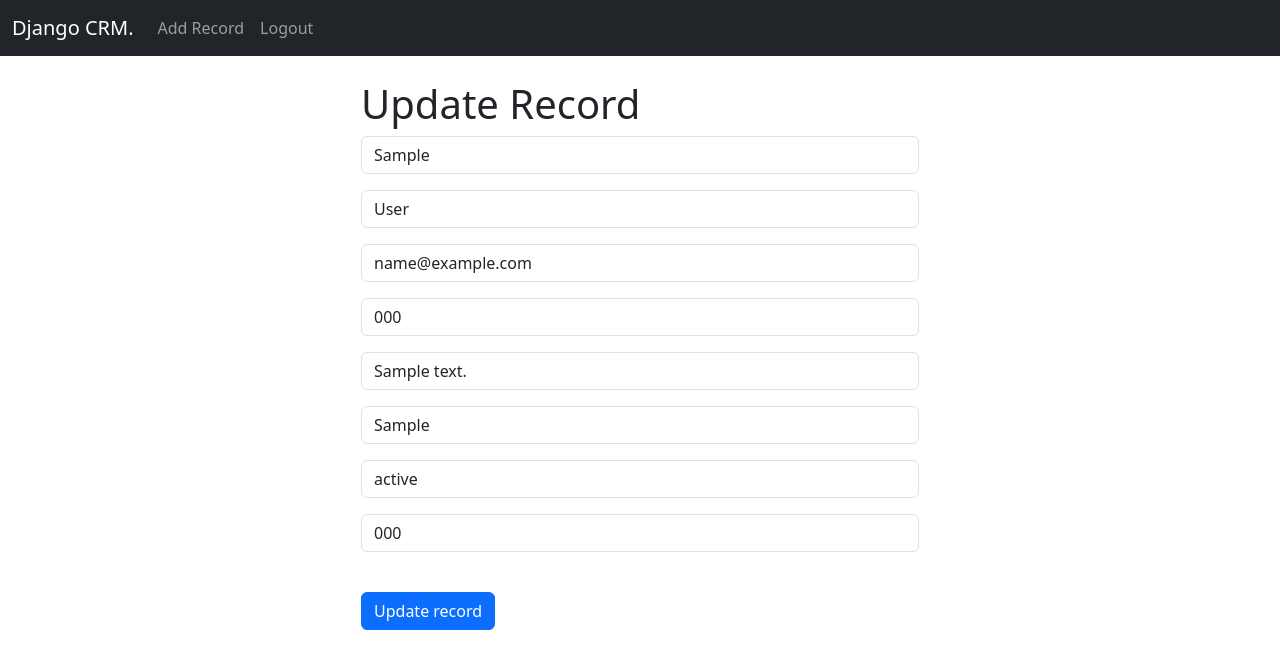
After one commit to shuaibu222/crm-django, a Django app: page /update_record/1 in a window 1280 px wide. The commit adds this page. Shown: the top 669 px of the page. Run offline with Django 4.2, Linux system fonts and the light colour scheme; a user stored in the database is signed in; tables that the repository leaves empty hold one stand-in row (values such as "Sample post").

Commit message:
finish CRM alhamduliLaah

```diff
--- a/website/forms.py
+++ b/website/forms.py
@@ -1,6 +1,7 @@
 from django.contrib.auth.forms import UserCreationForm
 from django.contrib.auth.models import User
 from django import forms
+from .models import Record
 
 class SignupForm(UserCreationForm):
     email = forms.EmailField(label='', widget=forms.TextInput(attrs={'class': 'form-control', 'placeholder': 'Email Address'}))
@@ -28,3 +29,18 @@ def __init__(self, *args, **kwargs):
 		self.fields['password2'].widget.attrs['placeholder'] = 'Confirm Password'
 		self.fields['password2'].label = ''
 		self.fields['password2'].help_text = '<span class="form-text text-muted"><small>Enter the same password as before, for verification.</small></span>'
+
+class AddRecordForm(forms.ModelForm):
+		first_name = forms.CharField(required=True, widget=forms.TextInput(attrs={'placeholder': 'First Name', 'class': 'form-control'}), label='')
+		last_name = forms.CharField(required=True, widget=forms.TextInput(attrs={'placeholder': 'Last Name', 'class': 'form-control'}), label='')
+		email = forms.CharField(required=True, widget=forms.TextInput(attrs={'placeholder': 'Email', 'class': 'form-control'}), label='')
+		phone = forms.CharField(required=True, widget=forms.TextInput(attrs={'placeholder': 'Phone Number', 'class': 'form-control'}), label='')
+		address = forms.CharField(required=True, widget=forms.TextInput(attrs={'placeholder': 'Address', 'class': 'form-control'}), label='')
+		city = forms.CharField(required=True, widget=forms.TextInput(attrs={'placeholder': 'City', 'class': 'form-control'}), label='')
+		state = forms.CharField(required=True, widget=forms.TextInput(attrs={'placeholder': 'State', 'class': 'form-control'}), label='')
+		zipcode = forms.CharField(required=True, widget=forms.TextInput(attrs={'placeholder': 'Zipcode', 'class': 'form-control'}), label='')
+
+		class Meta:
+				model = Record
+				fields = ('first_name', 'last_name', 'email', 'phone', 'address', 'city','state', 'zipcode')
+				# exclude = ('user',) ------ we can use this to input all fields instead of hard-coded fields ---
--- a/website/templates/navbar.html
+++ b/website/templates/navbar.html
@@ -8,6 +8,9 @@
         <ul class="navbar-nav me-auto mb-2 mb-lg-0">
             {% if user.is_authenticated %}
               <li class="nav-item">
+                <a class="nav-link" href="{% url 'add_record' %}">Add Record</a>
+              </li>
+              <li class="nav-item">
                 <a class="nav-link" href="{% url 'logout_user' %}">Logout</a>
               </li>
             {% else %}
@@ -15,7 +18,7 @@
                 <a class="nav-link" href="{% url 'login_user' %}">Login</a>
               </li>
               <li class="nav-item">
-                <a class="nav-link" href="{% url 'register_user' %}">register</a>
+                <a class="nav-link" href="{% url 'register_user' %}">Signup</a>
               </li>
             {% endif %}
 
--- a/website/templates/register.html
+++ b/website/templates/register.html
@@ -4,6 +4,7 @@
 
     <div class='col-md-6 offset-md-3'>
         <h1>Register</h1>
+        <br/>
         <form method="POST" action=''>
             {% csrf_token %}
             {% if form.errors %}
@@ -19,7 +20,7 @@
 		{% endif %}
             {{ form.as_p }}
             <br/>
-                <button type="submit" class="btn btn-primary">Register</button>
+                <button type="submit" class="btn btn-primary">Signup</button>
 
         </form>
     </div>
--- /dev/null
+++ b/website/templates/update_record.html
@@ -0,0 +1,14 @@
+{% extends 'base.html' %}
+
+
+{% block content %}
+<div class='col-md-6 offset-md-3'>
+    <h1>Update Record</h1>
+    <form method="POST" action=''>
+        {% csrf_token %}
+        {{ form.as_p }}
+        <br/>
+        <button type="submit" class="btn btn-primary">Update record</button>
+    </form>
+</div>
+{% endblock content %}
--- a/website/urls.py
+++ b/website/urls.py
@@ -7,4 +7,7 @@ urlpatterns = [
     path('logout/', views.logout_user, name='logout_user'),
     path('register/', views.register_user, name='register_user'),
     path('record/<int:pk>', views.customer_record, name='record'),
+    path('delete_record/<int:pk>', views.delete_record, name='delete_record'),
+    path('add_record/', views.add_record, name='add_record'),
+    path('update_record/<int:pk>', views.update_record, name='update_record'),
 ]
--- a/website/views.py
+++ b/website/views.py
@@ -1,7 +1,7 @@
 from django.shortcuts import render, redirect
 from django.contrib.auth import authenticate, login, logout
 from django.contrib import messages
-from .forms import SignupForm
+from .forms import SignupForm, AddRecordForm
 from .models import Record
 
 def home(request):
@@ -53,3 +53,44 @@ def customer_record(request, pk):
     else:
         messages.error(request, 'You must be logged in!')
         return redirect('login_user')
+
+def delete_record(request, pk):
+    if request.user.is_authenticated:
+        record = Record.objects.get(id=pk)
+        record.delete()
+        messages.success(request, 'Record deleted successfully!')
+        return redirect('home')
+    else:
+        messages.error(request, 'You must be logged in!')
+        return redirect('login_user')
+
+def add_record(request):
+    form = AddRecordForm(request.POST or None)
+    if request.user.is_authenticated:
+        if request.method == 'POST':
+            if form.is_valid():
+                    form.save()
+                    messages.success(request, 'Record added successfully!')
+                    return redirect('home')
+        else:
+            form = AddRecordForm()
+            return render(request, 'add_record.html',{'form':form})
+    else:
+        messages.error(request, 'You must be logged in!')
+        return redirect('login_user')
+
+def update_record(request, pk):
+    if request.user.is_authenticated:
+        current_record = Record.objects.get(id=pk)
+        form = AddRecordForm(request.POST or None, instance=current_record)
+        if request.method == 'POST':
+            if form.is_valid():
+                form.save()
+                messages.success(request, 'Record updated successfully!')
+                return redirect('home')
+        else:
+            form = AddRecordForm(instance=current_record)
+            return render(request, 'update_record.html',{'form':form})
+    else:
+        messages.error(request, 'You must be logged in!')
+        return redirect('login_user')
```
Also changed, not shown: website/templates/add_record.html (added, +15 -0 lines), website/templates/record.html (+10 -9 lines).
